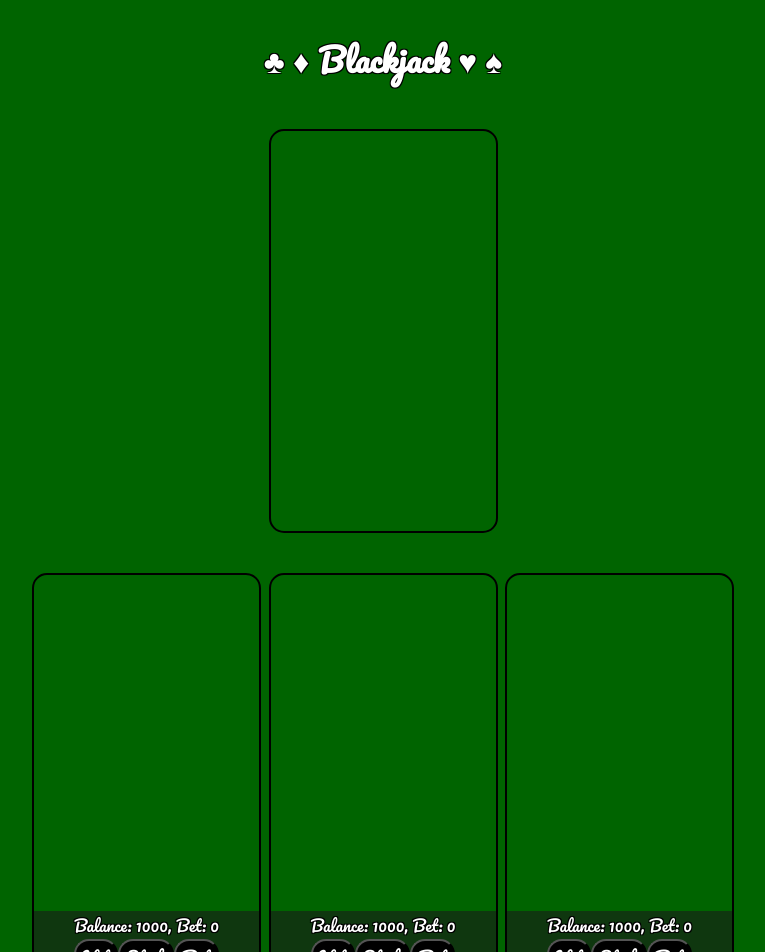
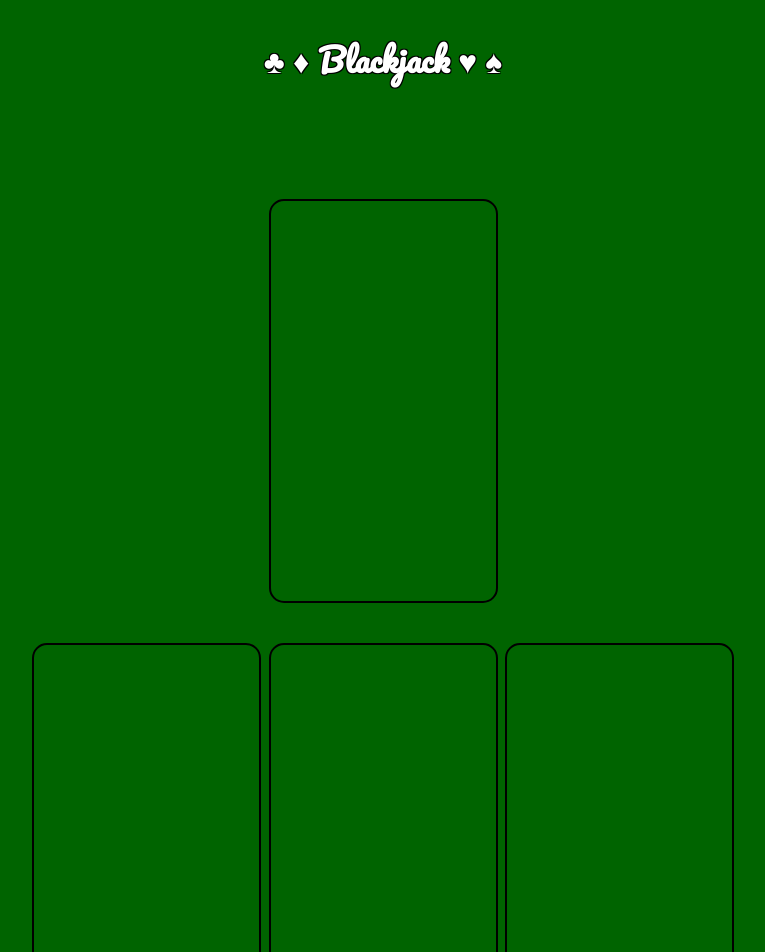
Before and after one commit to ashksmith/blackjack, a React (Create React App) app: page / in a window 1280 px wide. Shown: the top 952 px of the page, without its empty margins (257-1022 px from the left). Built offline with nearby package versions, Linux system fonts and the light colour scheme.

Commit message:
Added scoring

```diff
--- a/src/App.css
+++ b/src/App.css
@@ -5,6 +5,7 @@ body {
   color: white;
   text-shadow: -1px -1px 0 #000, 1px -1px 0 #000, -1px 1px 0 #000,
     1px 1px 0 #000;
+  transition: height 0.25s linear;
 }
 
 input {
--- a/src/components/player/player.jsx
+++ b/src/components/player/player.jsx
@@ -18,11 +18,18 @@ class Player extends React.Component {
 
   render() {
     // prettier-ignore
-    const { id, balance, hand, isBust, isStick, hitFunction, stickFunction, dealer, betFunction, bet } = this.props;
+    const { id, balance, hand, isBust, isStick, hitFunction, stickFunction, dealer, betFunction, bet, isWinner } = this.props;
 
     const view = this.state.view;
     const disabled = isBust || isStick ? true : false;
-    const statusText = isBust ? "Bust!" : isStick ? "Stick!" : "";
+    const statusText =
+      hand && hand.length != 0 && isBust
+        ? "Bust!"
+        : isWinner
+        ? "Winner!"
+        : isStick
+        ? "Stick!"
+        : "";
 
     return (
       <div className="player-container">
@@ -34,7 +41,7 @@ class Player extends React.Component {
           <div hidden={dealer || disabled || view != "bet"}>
             <input
               type="Button"
-              value="Cancel"
+              value="Back"
               onClick={this.setViewControls}
             ></input>
             <input
@@ -61,21 +68,21 @@ class Player extends React.Component {
 
           <div hidden={dealer || disabled || view != "controls"}>
             <input
-              disabled={disabled}
+              disabled={disabled || bet < 1}
               type="button"
               value="Hit"
               onClick={() => hitFunction(id)}
               className="button-input"
             ></input>
             <input
-              disabled={disabled}
+              disabled={disabled || (hand && hand.length == 0)}
               type="button"
               value="Stick"
               onClick={() => stickFunction(id)}
               className="button-input"
             ></input>
             <input
-              disabled={disabled}
+              disabled={disabled || (hand && hand.length > 0)}
               type="button"
               value="Bet"
               onClick={this.setViewBet}
--- a/src/components/table/table.jsx
+++ b/src/components/table/table.jsx
@@ -10,7 +10,9 @@ class Table extends React.Component {
     super();
 
     this.state = {
+      roundInProgress: true, // Used to prevent re-render in life cycle methods
       players: [],
+      dealer: { hand: [], handTotal: 0, isBust: false, isWinner: false },
     };
   }
 
@@ -24,15 +26,26 @@ class Table extends React.Component {
     for (let x = 0; x < players.length; x++)
       newPlayers.push({
         hand: [],
+        handTotal: 0,
         balance: 1000,
         isBust: false,
         total: 0,
         id: x,
         isStick: false,
-        bet: 0,
+        bet: 100,
+        isWinner: false,
       });
 
     this.setState({ players: newPlayers });
+  }
+
+  componentDidUpdate() {
+    const { players, roundInProgress } = this.state;
+    // play a round if everyone is stuck or bust
+    // prettier-ignore
+    if (players.every((player) => player.isBust || player.isStick) && roundInProgress){
+      this.playRound();
+    }
   }
 
   hit = (id) => {
@@ -43,40 +56,222 @@ class Table extends React.Component {
     let newState = this.state;
     newState.players[id].hand = newHand;
     this.setState({ players: newState.players });
+    this.countCards(id);
   };
 
+  // Handles players sticking
   stick = (id) => {
     let newState = this.state;
     newState.players[id].isStick = true;
     this.setState({ players: newState.players });
   };
 
-  bet = (id, value) =>
+  // Handles players makings
+  bet = (id, value) => {
     this.setState((prevState) => {
-      console.log("a");
       const player = prevState.players[id];
       // Check that bet is not too much..
       if (player.bet + value >= player.balance) return;
       else if (player.bet + value <= player.balance) {
         let newState = prevState;
+
         // Not sure why this does this..
+        // Something about rendering
         newState.players[id].bet = player.bet + value / 2;
         return newState;
       }
     });
+  };
+
+  // Counts cards of a player
+  countCards = (id) => {
+    const player = this.state.players[id];
+    const hand = player.hand;
+    let total = 0;
+
+    hand.forEach((card) => {
+      if (card.value == "Q" || card.value == "K" || card.value == "J")
+        total = total + 10;
+      else if (card.value == "A") {
+        if (total + 11 > 21) {
+          total = total + 1;
+        } else {
+          total = total + 11;
+        }
+      } else total = total + card.value;
+    });
+
+    let newState = this.state;
+    newState.players[id].handTotal = total;
+
+    if (total > 21) {
+      newState.players[id].isBust = true;
+      newState.players[id].balance = player.balance - player.bet;
+    }
+
+    this.setState({ players: newState.players });
+  };
+
+  // Handles counting the dealers carddss
+  dealerCount = () => {
+    const dealer = this.state.dealer;
+    const hand = dealer.hand;
+    let newDealer = dealer;
+    let total = 0;
+
+    hand.forEach((card) => {
+      if (card.value == "Q" || card.value == "K" || card.value == "J")
+        total = total + 10;
+      else if (card.value == "A") {
+        if (total + 11 > 21) {
+          total = total + 1;
+        } else {
+          total = total + 11;
+        }
+      } else total = total + card.value;
+    });
+    newDealer.handTotal = total;
+    // Check if the dealer is bust
+    if (newDealer.handTotal > 21) newDealer.isBust = true;
+
+    this.setState({ dealer: newDealer });
+  };
+
+  // handles giving cards to the dealer
+  dealerHit = () => {
+    let newHand = this.state.dealer.hand;
+    const newCard = deck[Math.floor(Math.random() * deck.length)];
+    newHand.push(newCard);
+
+    let newState = this.state;
+    newState.dealer.hand = newHand;
+    this.setState({ dealer: newState.dealer });
+    this.dealerCount();
+  };
+
+  dealerRound = () => {
+    while (this.state.dealer.handTotal <= 18) {
+      this.dealerHit();
+    }
+  };
+
+  reset = () => {
+    let players = this.state.players;
+    let dealer = this.state.dealer;
+
+    players.forEach((player) => {
+      player.hand = [];
+      player.isStick = false;
+      player.isBust = false;
+      player.bet = 0;
+      player.isWinner = false;
+      player.handTotal = 0;
+    });
+
+    dealer.hand = [];
+    dealer.isBust = false;
+    dealer.isWinner = false;
+    dealer.handTotal = false;
+
+    this.setState({
+      dealer: dealer,
+      players: players,
+      roundInProgress: true,
+    });
+  };
+
+  playRound = () => {
+    let players = this.state.players;
+
+    // An array of the players who have the highest value
+    let winningIds = [];
+
+    // Find what the highest value is
+    // prettier-ignore
+    const highestValue = Math.max.apply(Math, players.map((player) => {
+      if(!player.isBust) return player.handTotal
+      else return 0;
+    }))
+
+    // Play the dealer
+    this.dealerRound();
+
+    let dealer = this.state.dealer;
+    console.log(dealer);
+
+    // Find the winning ID's
+    players.forEach((player) => {
+      if (player.handTotal > dealer.handTotal) winningIds.push(player.id);
+    });
+
+    // Check if the dealer wins
+    if (dealer.handTotal > highestValue) {
+      dealer.isWinner = true;
+      this.setState({ dealer: dealer });
+    } else if (dealer.handTotal == highestValue) {
+    } else if (winningIds.length) {
+      // Found a winner
+      players.forEach((player) => {
+        if (winningIds.includes(player.id)) {
+          player.isWinner = true;
+        }
+      });
+    }
+
+    this.calculateBalances();
+    this.setState({ roundInProgress: false });
+  };
+
+  calculateBalances = () => {
+    let { players, dealer } = this.state;
+
+    console.log(players);
+    // Find winners
+    players.forEach((player) => {
+      // Blackjack 3:1 and otherwise 2:1, apparently
+      if (player.isWinner && player.handTotal == 21)
+        player.balance = player.balance + player.bet * 3;
+      else if (player.isWinner) {
+        player.balance = player.balance + player.bet * 2;
+      } else if (player.isWinner == false) {
+        player.balance = player.balance - player.bet;
+      }
+    });
+
+    this.setState({ players: players });
+  };
 
   render() {
+    const dealer = this.state.dealer;
+
     return (
       <div className="table-container">
         <h1 style={{ textAlign: "center" }}>♣ ♦ Blackjack ♥ ♠</h1>
         <div className="play-area">
+          <div className="status-area">
+            <input
+              hidden={this.state.roundInProgress}
+              onClick={this.reset}
+              type="button"
+              value="Deal"
+            />
+            <br />
+            <div hidden={!this.state.roundInProgress}></div>
+          </div>
+
           <div className="dealer-container">
-            <Player dealer="true" />
+            <Player
+              dealer="true"
+              hand={dealer.hand}
+              isBust={dealer.isBust}
+              isWinner={dealer.isWinner}
+            />
           </div>
           <div className="players-container">
             {this.state.players.map((player) => (
               <Player
                 id={player.id}
+                isWinner={player.isWinner}
                 bet={player.bet}
                 key={player.id}
                 hitFunction={this.hit}
--- a/src/components/table/table.scss
+++ b/src/components/table/table.scss
@@ -1,7 +1,9 @@
 .table-container {
-}
-
-.play-area {
+  .status-area {
+    display: flex;
+    justify-content: center;
+    font-size: 30pt;
+  }
 }
 
 .dealer-container {
```
